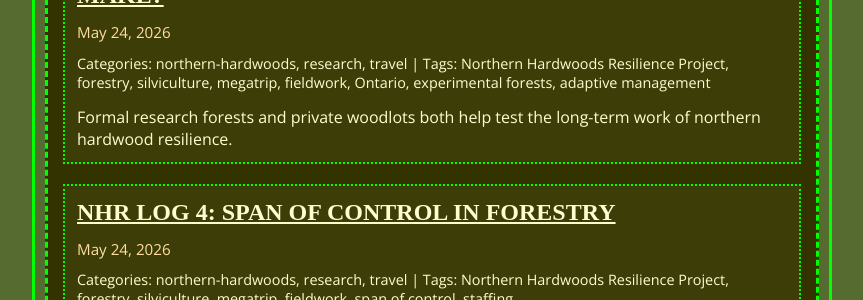
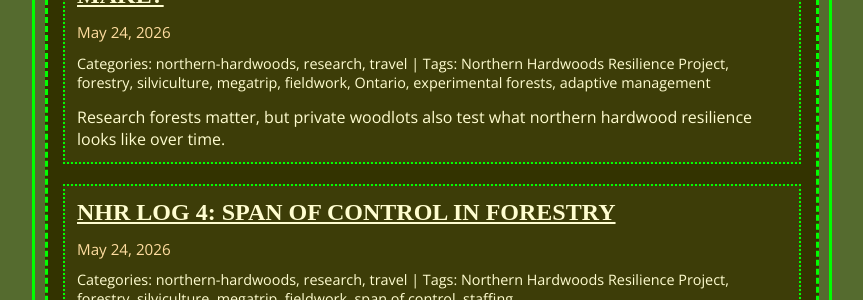
Before and after one commit to MtnTheMan/mtntheman.github.io, a Jekyll site: the page built from blog.html, in a window 1280 px wide and 900 px high, scrolled down 3286 px. Shown: the part 154-454 px from the top of the window, without its empty margins (208-1071 px from the left). Built offline with Jekyll 4.4.1, drawn with Linux system fonts in a browser that asks for light colours; some web fonts are replaced; some of the changed lines change nothing that is shown.

Commit message:
Remove AI-isms from NHR Log 5

```diff
--- a/_posts/2026-05-24-what-does-an-experimental-forest-make.md
+++ b/_posts/2026-05-24-what-does-an-experimental-forest-make.md
@@ -4,10 +4,10 @@
 date: 2026-05-24 12:25:47 -0400
 categories: [northern-hardwoods, research, travel]
 tags: [Northern Hardwoods Resilience Project, forestry, silviculture, megatrip, fieldwork, Ontario, experimental forests, adaptive management]
-excerpt: "Formal research forests and private woodlots both help test the long-term work of northern hardwood resilience."
+excerpt: "Research forests matter, but private woodlots also test what northern hardwood resilience looks like over time."
 ---
 
-Formal experimental forests, such as those managed by the US Forest Service, university research stations, and institutional partners, serve as essential baselines for silvicultural science. However, the boundaries of applied innovation extend far beyond these institutional properties. Forestry operates fundamentally as both an art and a science, meaning that meaningful experimentation occurs daily within private woodlots and backyards across North America. Private landowners and consulting foresters routinely engage in adaptive management: they tinker with established practices to resolve localized ecological challenges. This decentralized experimentation contributes directly to the broader professional knowledge base, demonstrating that small-scale trials are vital components of regional forest resilience.
+Experimental forests matter. The U.S. Forest Service, universities, and other institutions give silviculture something hard to get anywhere else: repeated measurements, protected study areas, and the patience to watch treatments play out over decades. But the testing does not stop at the boundary signs. Forestry is still an applied craft as much as a science, and much of the practical experimentation happens on private woodlots, where landowners and consulting foresters adjust prescriptions to fit site conditions and whatever the stand is actually doing. Those small trials do not replace formal research forests. They carry the work into the places where most northern hardwood management happens.
 
 <figure class="nhr-figure full-width nhr-photo protected-image" oncontextmenu="return false;">
   <img
@@ -16,12 +16,12 @@
     loading="lazy"
     draggable="false"
   >
-  <figcaption>A personally managed woodlot often becomes a long-running field trial where observation, patience, and practice are allowed to work together.</figcaption>
+  <figcaption>A managed woodlot can become a long field trial, built around observation, patience, and a lot of repeat visits.</figcaption>
 </figure>
 
-The practical value of this decentralized approach became clear during a recent interview with an Ontario woodlot owner and forestry consultant, as well as with other individual woodland owners. Their decades of experience illustrate how private management can function in parallel as a dynamic laboratory for improving northern hardwood conditions. In one current project, he is managing the conversion of marginal agricultural land back into a functioning forest ecosystem. By selecting a highly diverse species composition and intentionally incorporating native pines, he is establishing a resilient mixed-wood system. Additionally, he uses existing stands to test various release treatments: these interventions provide light and space for specific suppressed species, ensuring their successful recruitment into the next canopy cohort.
+I heard that most clearly in Ontario, while talking with a woodlot owner who is also a forestry consultant, and in other conversations with woodland owners. The common thread was not theory. It was years of trying something, watching the response, and deciding whether the next entry should stay the course or change direction. In one current project, the consultant is converting marginal agricultural land back toward forest. Instead of planting a narrow mix, he is building diversity from the start and keeping native pines in the mix. In existing hardwood stands, he is also testing release treatments that give suppressed trees enough light and room to recruit into the next canopy.
 
-Executing these management trials requires an extraordinary degree of patience, a trait that stands in stark contrast to modern agronomic timelines. In the current 2026 agricultural landscape, agronomic science routinely implements multiple crop rotations within a single field season, leveraging rapid genetic and technical advancements to provide immediate feedback. Silvicultural experimentation offers no such immediacy: a single trial requires decades of observation before its outcomes can be fully evaluated. Landowners and consultants who commit to these long-term experiments deserve substantial credit, for they bear the financial and physical risks of testing novel ideas. Their willingness to wait decades for results produces the empirical proof of concept necessary to validate new management paradigms for northern hardwoods.
+That kind of trial moves at forest speed. Agronomic work can often get feedback within one growing season: genetics, equipment, and treatments show their effects quickly enough to adjust the next planting. A silvicultural trial asks for a different kind of patience. One decision might not show its full result for decades. That makes private experimentation costly in a way that is easy to understate: the landowner carries the financial risk, the consultant carries the professional risk, and both have to keep paying attention long after the original treatment is over. When those trials work, they give the rest of us something more useful than a slogan. They give a tested example.
 
 <figure class="nhr-figure full-width nhr-photo protected-image" oncontextmenu="return false;">
   <img
@@ -30,7 +30,7 @@
     loading="lazy"
     draggable="false"
   >
-  <figcaption>Small-scale experiments fill gaps in knowledge where forest change is slow, local, and easiest to understand through repeated attention on the ground.</figcaption>
+  <figcaption>Small trials help fill in what formal studies cannot capture everywhere: the slow, local response of a stand under repeated attention.</figcaption>
 </figure>
 
-This long-term commitment is increasingly urgent as northern forests face accelerating ecological stressors. While Dutch elm disease and emerald ash borer reshaped forest structures in previous decades, contemporary managers face an expanding suite of pathogens, including the steady encroachment of hemlock woolly adelgid. Static management plans are insufficient against these shifting threats: instead, the forestry profession requires a high level of ecological nimbleness. Cultivating this adaptability depends entirely on participatory forest improvement, where private landowners collaborate directly with practitioners to implement trial treatments. These localized experiments generate the diverse, real-world data needed to navigate novel pest pressures, ensuring that future generations of northern hardwoods can thrive under changing environmental conditions.
+This matters more as the stressors keep moving. Dutch elm disease and emerald ash borer already changed the species mix in many places, and hemlock woolly adelgid is another reminder that the next problem is not waiting for a neat planning cycle. A static plan can be useful, but it cannot do the whole job. Northern hardwood management needs people who are willing to test, observe, and revise. Private landowners, especially when they are working with foresters who document what happened, are part of that knowledge base. Their experiments are local and slow, and often imperfect. That is exactly why they matter.
```
